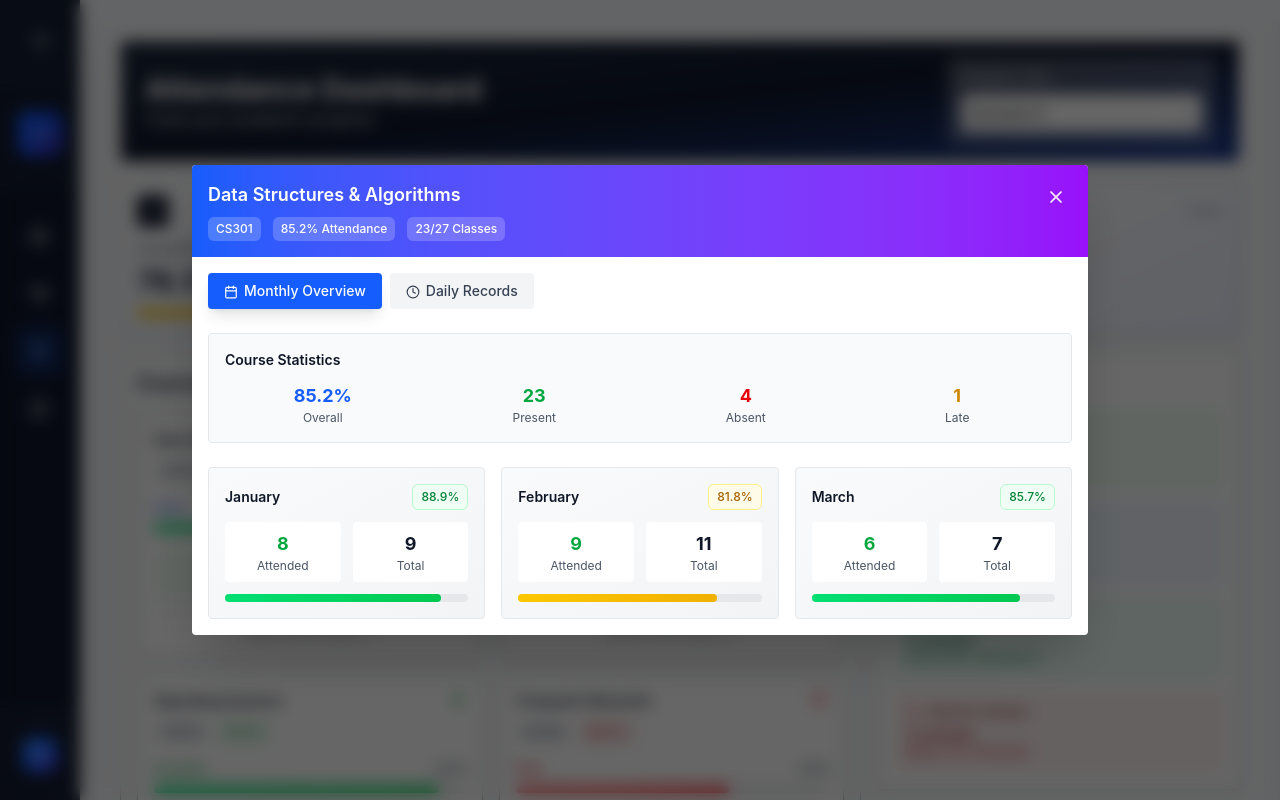
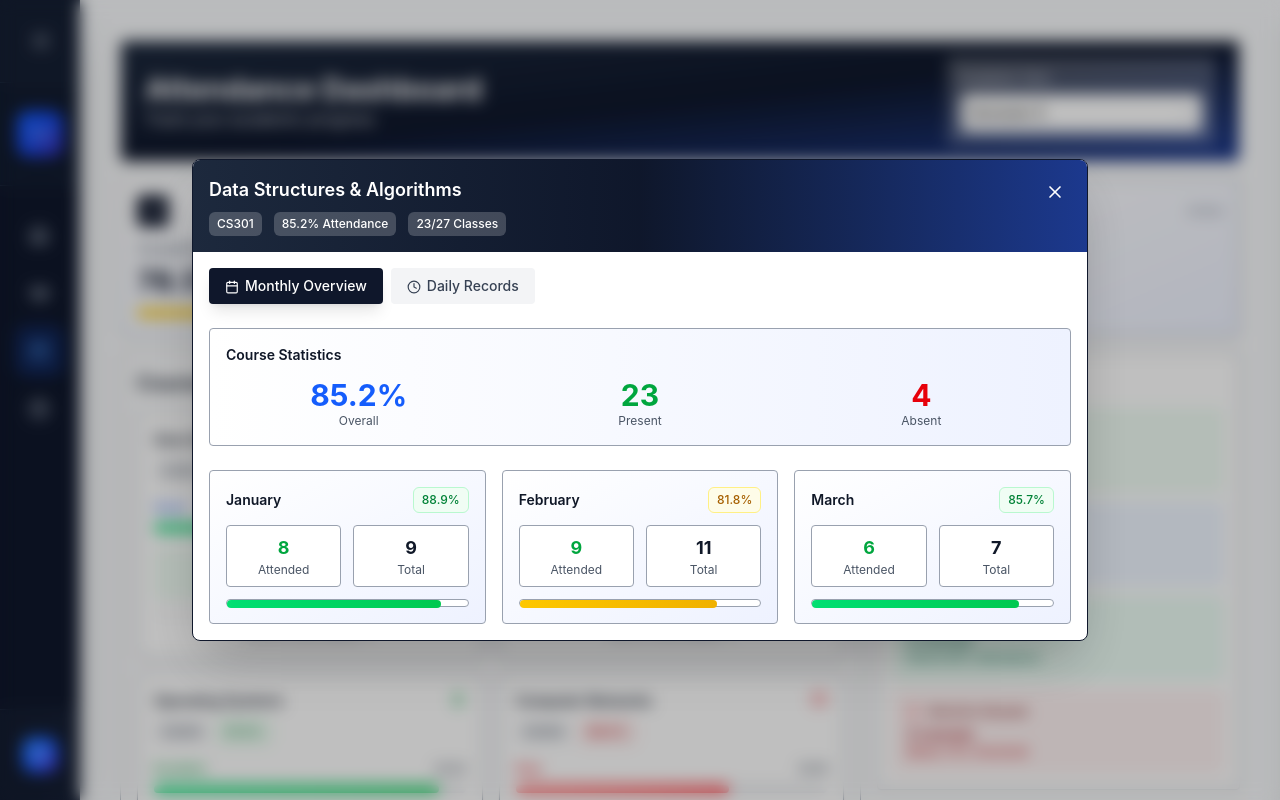
Before and after one commit to PW-IOI-Tech/pwioi-club-frontend, a Next.js app: page /dashboard/student/attendance in a window 1280 px wide. Both pictures are taken after a click on the element 309 px from the left and 535 px from the top of the page. Shown: the top 800 px of the page. Built offline with nearby package versions, Linux system fonts and the light colour scheme.

Commit message:
Modified Monthly and Daily Attendance Views

```diff
--- a/src/app/dashboard/student/attendance/AttendanceTracker.tsx
+++ b/src/app/dashboard/student/attendance/AttendanceTracker.tsx
@@ -48,7 +48,7 @@ interface MonthlyData {
 
 interface DailyData {
   date: string;
-  status: "present" | "absent" | "late";
+  status: "present" | "absent";
   topic?: string;
 }
 
@@ -98,7 +98,7 @@ const AttendanceTracker: React.FC = () => {
               status: "present",
               topic: "Sorting Algorithms",
             },
-            { date: "2024-03-11", status: "late", topic: "Hash Tables" },
+            { date: "2024-03-11", status: "absent", topic: "Hash Tables" },
             { date: "2024-03-10", status: "present", topic: "AVL Trees" },
             { date: "2024-03-08", status: "present", topic: "B+ Trees" },
             { date: "2024-03-07", status: "absent", topic: "Red-Black Trees" },
@@ -119,7 +119,11 @@ const AttendanceTracker: React.FC = () => {
           dailyData: [
             { date: "2024-03-15", status: "absent", topic: "Normalization" },
             { date: "2024-03-13", status: "present", topic: "SQL Joins" },
-            { date: "2024-03-12", status: "late", topic: "Query Optimization" },
+            {
+              date: "2024-03-12",
+              status: "absent",
+              topic: "Query Optimization",
+            },
             { date: "2024-03-11", status: "present", topic: "Indexing" },
             { date: "2024-03-08", status: "present", topic: "ACID Properties" },
             { date: "2024-03-07", status: "absent", topic: "Transactions" },
@@ -179,7 +183,7 @@ const AttendanceTracker: React.FC = () => {
               status: "absent",
               topic: "Routing Algorithms",
             },
-            { date: "2024-03-11", status: "late", topic: "Network Security" },
+            { date: "2024-03-11", status: "absent", topic: "Network Security" },
             { date: "2024-03-08", status: "absent", topic: "OSI Model" },
             { date: "2024-03-07", status: "present", topic: "HTTP/HTTPS" },
             { date: "2024-03-06", status: "present", topic: "DNS" },
@@ -237,7 +241,7 @@ const AttendanceTracker: React.FC = () => {
             { date: "2023-11-18", status: "present", topic: "Deep Learning" },
             {
               date: "2023-11-16",
-              status: "late",
+              status: "absent",
               topic: "Supervised Learning",
             },
             {
@@ -688,10 +692,10 @@ const AttendanceTracker: React.FC = () => {
 
         {/* Detailed Modal */}
         {selectedCourse && (
-          <div className="fixed inset-0 bg-black/60 backdrop-blur-sm flex items-center justify-center p-4 z-50">
-            <div className="bg-white rounded-sm max-w-4xl w-full max-h-[90vh] overflow-hidden shadow-2xl">
+          <div className="fixed inset-0 bg-black/25 backdrop-blur-sm flex items-center justify-center p-4 z-50">
+            <div className="bg-white rounded-lg max-w-4xl w-full max-h-[90vh] border border-slate-900 overflow-hidden shadow-2xl">
               {/* Modal Header */}
-              <div className="bg-gradient-to-r from-blue-600 to-purple-600 p-4 text-white">
+              <div className="bg-gradient-to-r from-slate-800 via-slate-900 to-blue-900 p-4 text-white">
                 <div className="flex justify-between items-start">
                   <div>
                     <h3 className="text-lg font-semibold mb-2">
@@ -711,7 +715,7 @@ const AttendanceTracker: React.FC = () => {
                   </div>
                   <button
                     onClick={() => setSelectedCourse(null)}
-                    className="p-1.5 hover:bg-white/20 rounded-md transition-colors"
+                    className="p-1.5 hover:bg-white/20 rounded-md transition-colors cursor-pointer"
                   >
                     <X className="w-5 h-5" />
                   </button>
@@ -724,9 +728,9 @@ const AttendanceTracker: React.FC = () => {
                 <div className="flex flex-wrap gap-2 mb-6">
                   <button
                     onClick={() => setModalView("monthly")}
-                    className={`px-4 py-2 rounded-sm text-sm font-medium transition-all ${
+                    className={`px-4 py-2 rounded-sm text-sm font-medium transition-all cursor-pointer ${
                       modalView === "monthly"
-                        ? "bg-blue-600 text-white shadow-lg"
+                        ? "bg-slate-900 text-white shadow-lg"
                         : "bg-gray-100 text-gray-700 hover:bg-gray-200"
                     }`}
                   >
@@ -735,9 +739,9 @@ const AttendanceTracker: React.FC = () => {
                   </button>
                   <button
                     onClick={() => setModalView("daily")}
-                    className={`px-4 py-2 rounded-sm text-sm font-medium transition-all ${
+                    className={`px-4 py-2 rounded-sm text-sm font-medium transition-all cursor-pointer ${
                       modalView === "daily"
-                        ? "bg-blue-600 text-white shadow-lg"
+                        ? "bg-slate-900 text-white shadow-lg"
                         : "bg-gray-100 text-gray-700 hover:bg-gray-200"
                     }`}
                   >
@@ -747,38 +751,28 @@ const AttendanceTracker: React.FC = () => {
                 </div>
 
                 {/* Course Statistics Summary */}
-                <div className="bg-gray-50 rounded-sm p-4 mb-6 border border-gray-200">
+                <div className="bg-gradient-to-r from-white to-indigo-50 rounded-sm p-4 mb-6 border border-gray-400">
                   <h4 className="text-sm font-semibold text-gray-900 mb-3">
                     Course Statistics
                   </h4>
-                  <div className="grid grid-cols-2 md:grid-cols-4 gap-4">
+                  <div className="grid grid-cols-2 md:grid-cols-3 gap-4">
                     <div className="text-center">
-                      <p className="text-lg font-bold text-blue-600">
+                      <p className="text-3xl font-bold text-blue-600">
                         {selectedCourse.attendance.toFixed(1)}%
                       </p>
                       <p className="text-xs text-gray-600">Overall</p>
                     </div>
                     <div className="text-center">
-                      <p className="text-lg font-bold text-green-600">
+                      <p className="text-3xl font-bold text-green-600">
                         {selectedCourse.attended}
                       </p>
                       <p className="text-xs text-gray-600">Present</p>
                     </div>
                     <div className="text-center">
-                      <p className="text-lg font-bold text-red-600">
+                      <p className="text-3xl font-bold text-red-600">
                         {selectedCourse.total - selectedCourse.attended}
                       </p>
                       <p className="text-xs text-gray-600">Absent</p>
-                    </div>
-                    <div className="text-center">
-                      <p className="text-lg font-bold text-yellow-600">
-                        {
-                          selectedCourse.dailyData.filter(
-                            (d) => d.status === "late"
-                          ).length
-                        }
-                      </p>
-                      <p className="text-xs text-gray-600">Late</p>
                     </div>
                   </div>
                 </div>
@@ -789,7 +783,7 @@ const AttendanceTracker: React.FC = () => {
                     {selectedCourse.monthlyData.map((month, index) => (
                       <div
                         key={index}
-                        className="bg-gradient-to-br from-gray-50 to-gray-100 rounded-sm p-4 border border-gray-200"
+                        className="bg-gradient-to-br from-white to-indigo-50  rounded-sm p-4 border border-gray-400"
                       >
                         <div className="flex justify-between items-center mb-3">
                           <h4 className="font-semibold text-gray-900 text-sm">
@@ -806,13 +800,13 @@ const AttendanceTracker: React.FC = () => {
 
                         <div className="space-y-3">
                           <div className="grid grid-cols-2 gap-3">
-                            <div className="text-center p-2 bg-white rounded-sm">
+                            <div className="text-center p-2 bg-white rounded-sm border border-gray-400">
                               <p className="text-lg font-bold text-green-600">
                                 {month.attended}
                               </p>
                               <p className="text-xs text-gray-600">Attended</p>
                             </div>
-                            <div className="text-center p-2 bg-white rounded-sm">
+                            <div className="text-center p-2 bg-white rounded-sm border border-gray-400">
                               <p className="text-lg font-bold text-gray-900">
                                 {month.total}
                               </p>
@@ -820,7 +814,7 @@ const AttendanceTracker: React.FC = () => {
                             </div>
                           </div>
 
-                          <div className="w-full bg-gray-200 rounded-full h-2">
+                          <div className="w-full bg-white rounded-full h-2 border border-gray-400">
                             <div
                               className={`h-2 rounded-full transition-all duration-500 ${getProgressColor(
                                 month.percentage
@@ -862,7 +856,6 @@ const AttendanceTracker: React.FC = () => {
                             <option value="all">All Status</option>
                             <option value="present">Present Only</option>
                             <option value="absent">Absent Only</option>
-                            <option value="late">Late Only</option>
                           </select>
                           <ChevronDown className="absolute right-3 top-1/2 transform -translate-y-1/2 text-gray-400 w-4 h-4" />
                         </div>
@@ -885,7 +878,7 @@ const AttendanceTracker: React.FC = () => {
                         filteredDailyData.map((day, index) => (
                           <div
                             key={index}
-                            className="bg-white rounded-sm border border-gray-200 p-4 hover:shadow-md transition-shadow"
+                            className="bg-white rounded-sm border border-gray-400 p-4"
                           >
                             <div className="flex items-center justify-between">
                               <div className="flex items-center gap-3">
@@ -893,8 +886,6 @@ const AttendanceTracker: React.FC = () => {
                                   className={`w-8 h-8 rounded-sm flex items-center justify-center ${
                                     day.status === "present"
                                       ? "bg-green-100"
-                                      : day.status === "late"
-                                      ? "bg-yellow-100"
                                       : "bg-red-100"
                                   }`}
                                 >
@@ -928,8 +919,6 @@ const AttendanceTracker: React.FC = () => {
                                   className={`px-3 py-1 rounded-sm text-xs font-medium ${
                                     day.status === "present"
                                       ? "bg-green-50 text-green-700 border border-green-200"
-                                      : day.status === "late"
-                                      ? "bg-yellow-50 text-yellow-700 border border-yellow-200"
                                       : "bg-red-50 text-red-700 border border-red-200"
                                   }`}
                                 >
@@ -942,47 +931,6 @@ const AttendanceTracker: React.FC = () => {
                         ))
                       )}
                     </div>
-
-                    {/* Daily Summary Stats */}
-                    {filteredDailyData.length > 0 && (
-                      <div className="bg-gray-50 rounded-sm p-4 border border-gray-200 mt-6">
-                        <h4 className="text-sm font-semibold text-gray-900 mb-3">
-                          Filter Summary
-                        </h4>
-                        <div className="grid grid-cols-3 gap-4">
-                          <div className="text-center">
-                            <p className="text-sm font-bold text-green-600">
-                              {
-                                filteredDailyData.filter(
-                                  (d) => d.status === "present"
-                                ).length
-                              }
-                            </p>
-                            <p className="text-xs text-gray-600">Present</p>
-                          </div>
-                          <div className="text-center">
-                            <p className="text-sm font-bold text-red-600">
-                              {
-                                filteredDailyData.filter(
-                                  (d) => d.status === "absent"
-                                ).length
-                              }
-                            </p>
-                            <p className="text-xs text-gray-600">Absent</p>
-                          </div>
-                          <div className="text-center">
-                            <p className="text-sm font-bold text-yellow-600">
-                              {
-                                filteredDailyData.filter(
-                                  (d) => d.status === "late"
-                                ).length
-                              }
-                            </p>
-                            <p className="text-xs text-gray-600">Late</p>
-                          </div>
-                        </div>
-                      </div>
-                    )}
                   </div>
                 )}
               </div>
```
